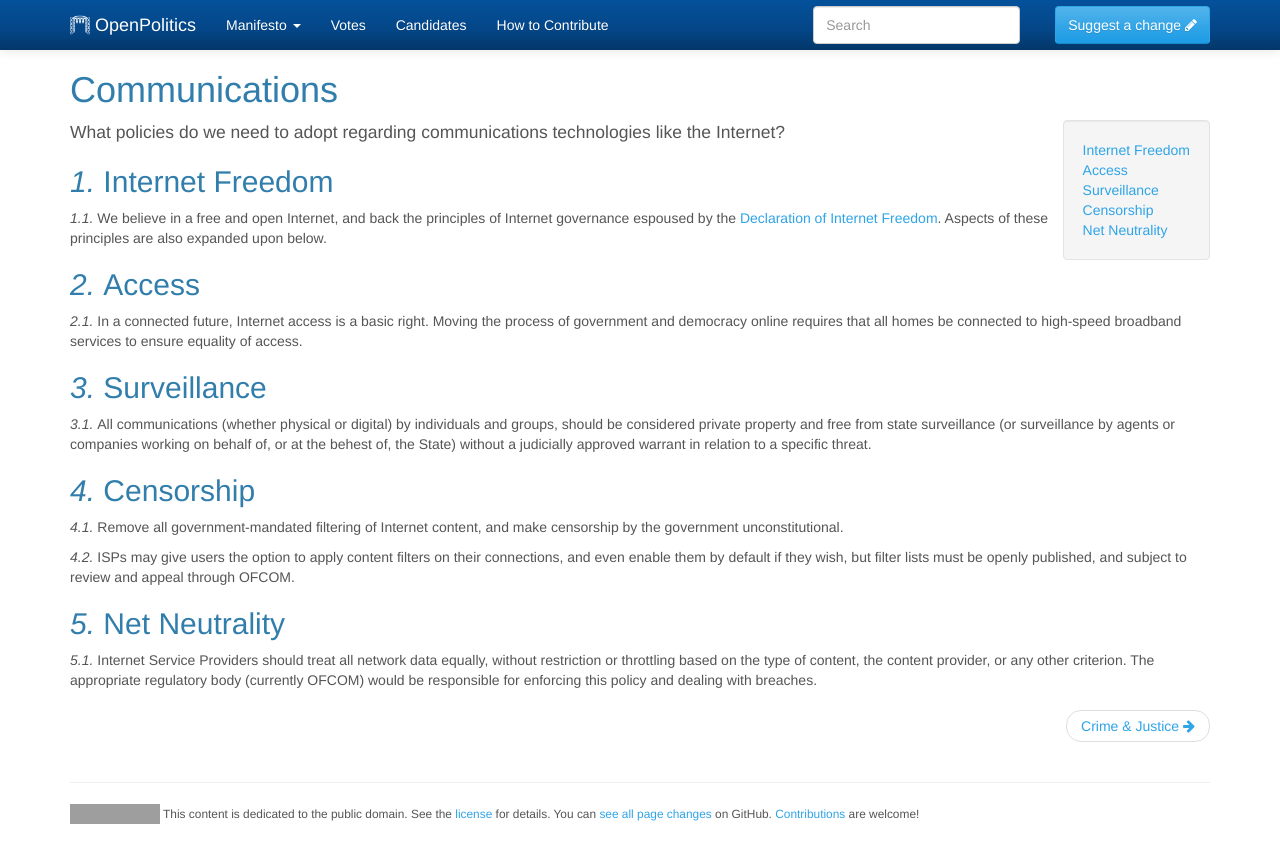
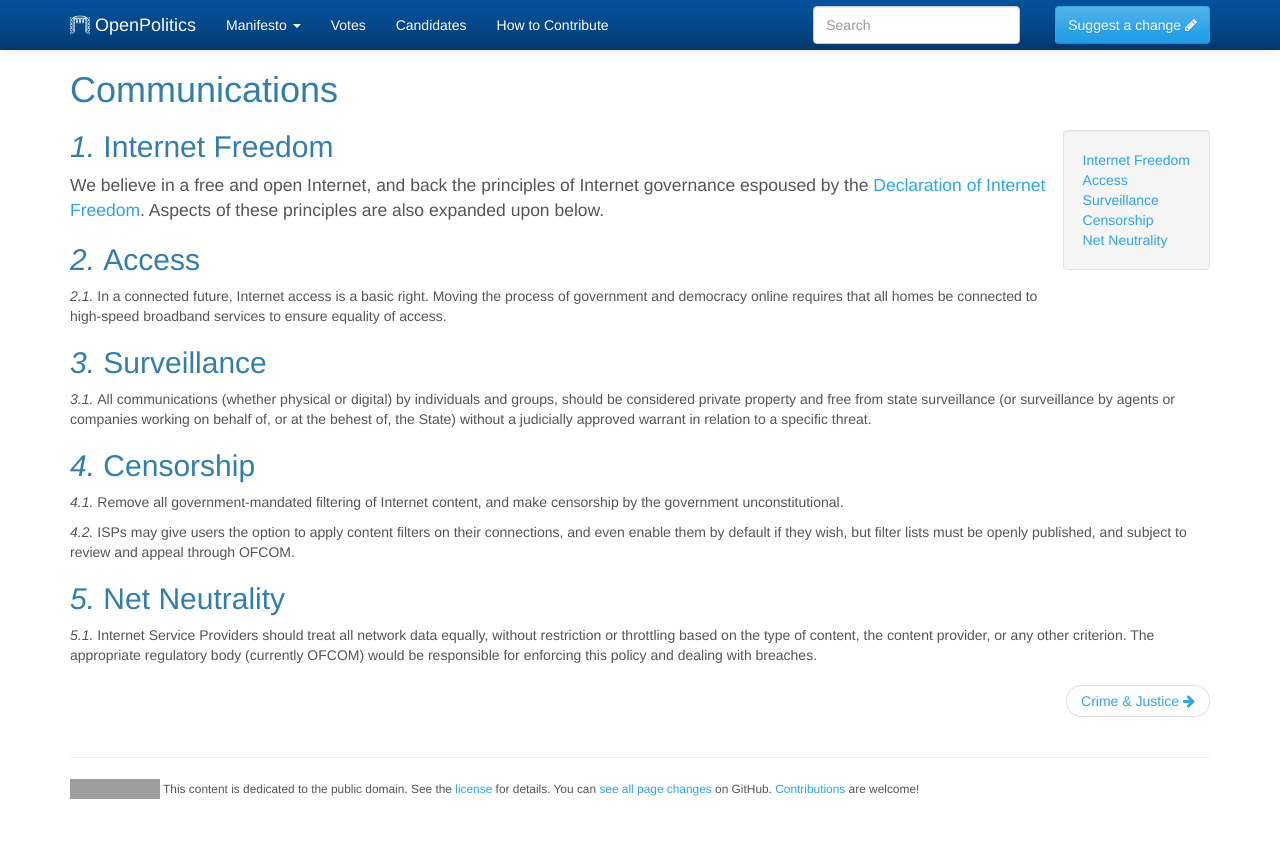
Before and after one commit to openpolitics/manifesto, a Jekyll site: the page built from manifesto/communications.md, in a window 1280 px wide. Shown: the top 863 px of the page. Built offline with Jekyll 4.4.1, drawn with Linux system fonts in a browser that asks for light colours; grey boxes are pictures that could not be loaded.

Commit message:
Remove redundant intro text.

```diff
--- a/manifesto/communications.md
+++ b/manifesto/communications.md
@@ -5,8 +5,6 @@ published: true
 ---
 * table of contents
 {:toc}
-
-What policies do we need to adopt regarding communications technologies like the Internet?
 
 ## Internet Freedom
 
```
